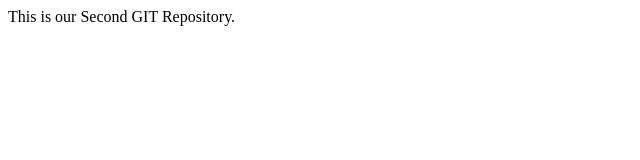
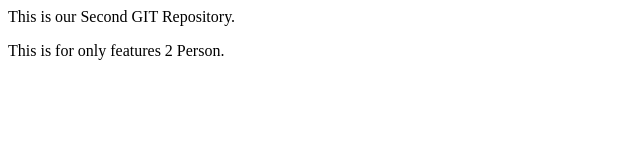
Before and after one commit to Adam-Chenna/Adam_2_Project, a plain HTML site: page index.html in a window 1280 px wide. Shown: the whole page, without its empty margins (0-640 px from the left). Drawn offline with Linux system fonts and the light colour scheme.

Commit message:
Add new features

```diff
--- a/index.html
+++ b/index.html
@@ -1 +1,2 @@
 <p> This is our Second GIT Repository. </p>
+<p> This is for only features 2 Person. </p>
```
